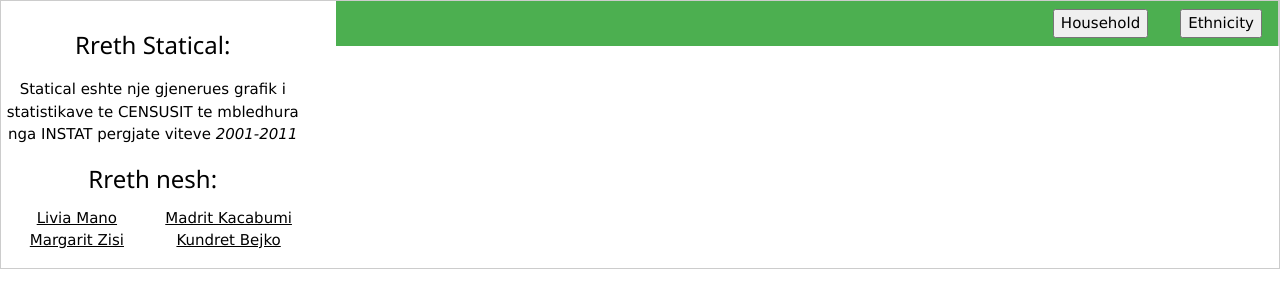
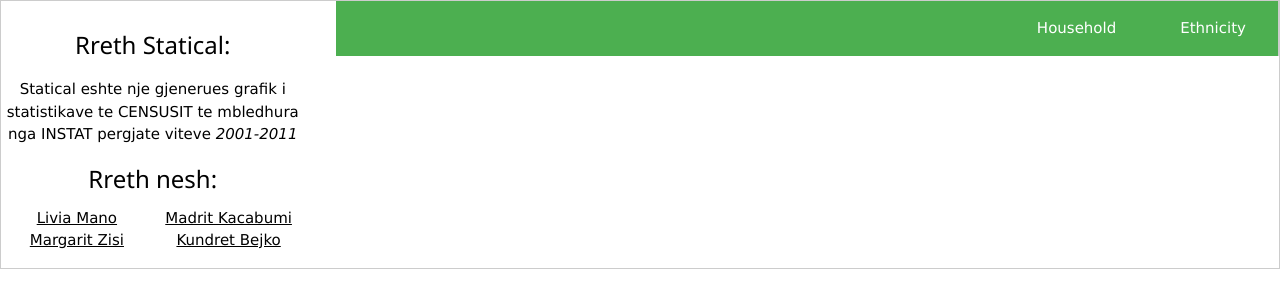
Before and after one commit to liviamano/statical, a PHP site: page /index.php in a window 1280 px wide. Shown: the top 308 px of the page. Run offline with PHP 8.4, Linux system fonts and the light colour scheme; some libraries are stand-ins or nearby versions.

Commit message:
Refactoring

```diff
--- a/index.view.php
+++ b/index.view.php
@@ -56,10 +56,10 @@
         <header>
             <ul class="w3-navbar w3-green">
                 <li class="w3-navitem w3-right">
-                    <button id="ethnicity">Ethnicity</button>
+                    <button id="ethnicity" class="w3-btn w3-green">Ethnicity</button>
                 </li>
                 <li class="w3-navitem w3-right">
-                    <button id="household">Household</button>
+                    <button id="household" class="w3-btn w3-green">Household</button>
                 </li>
             </ul>
         </header>
```
